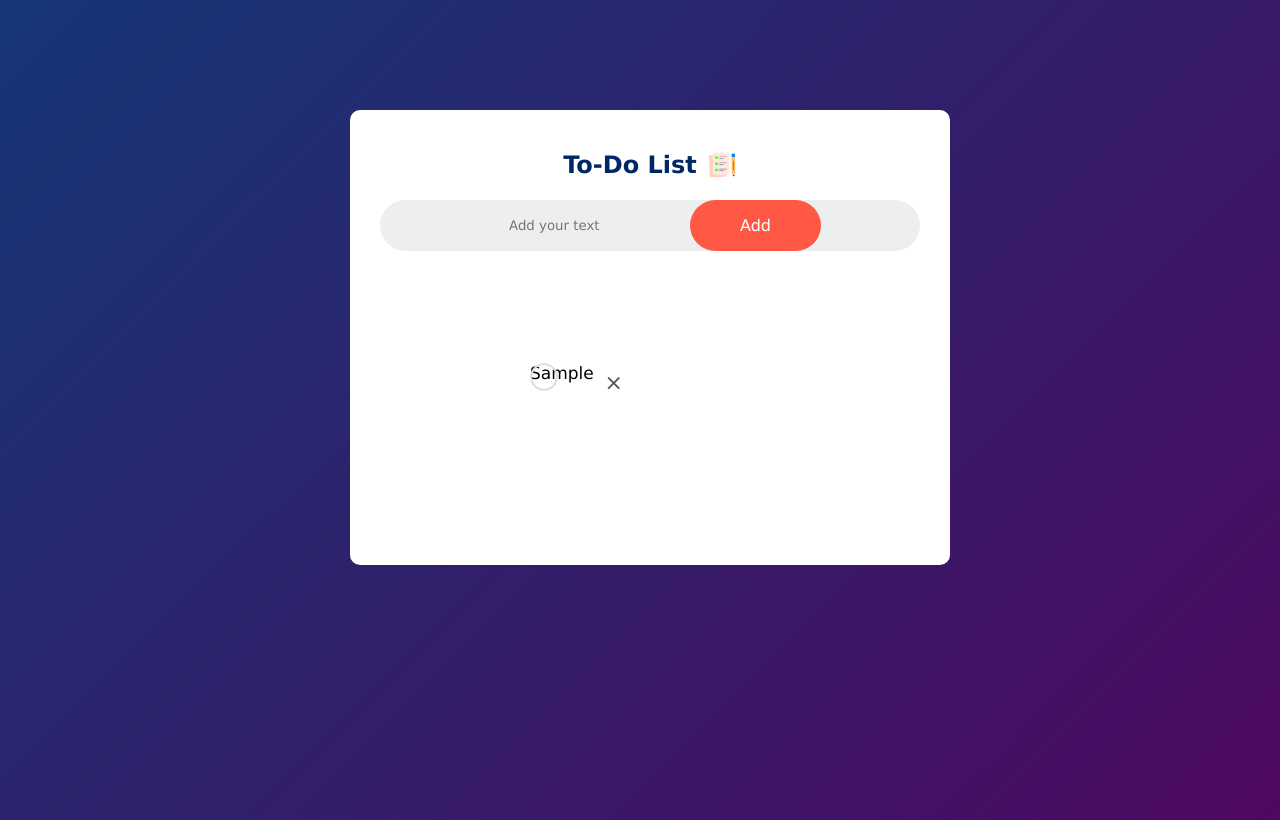
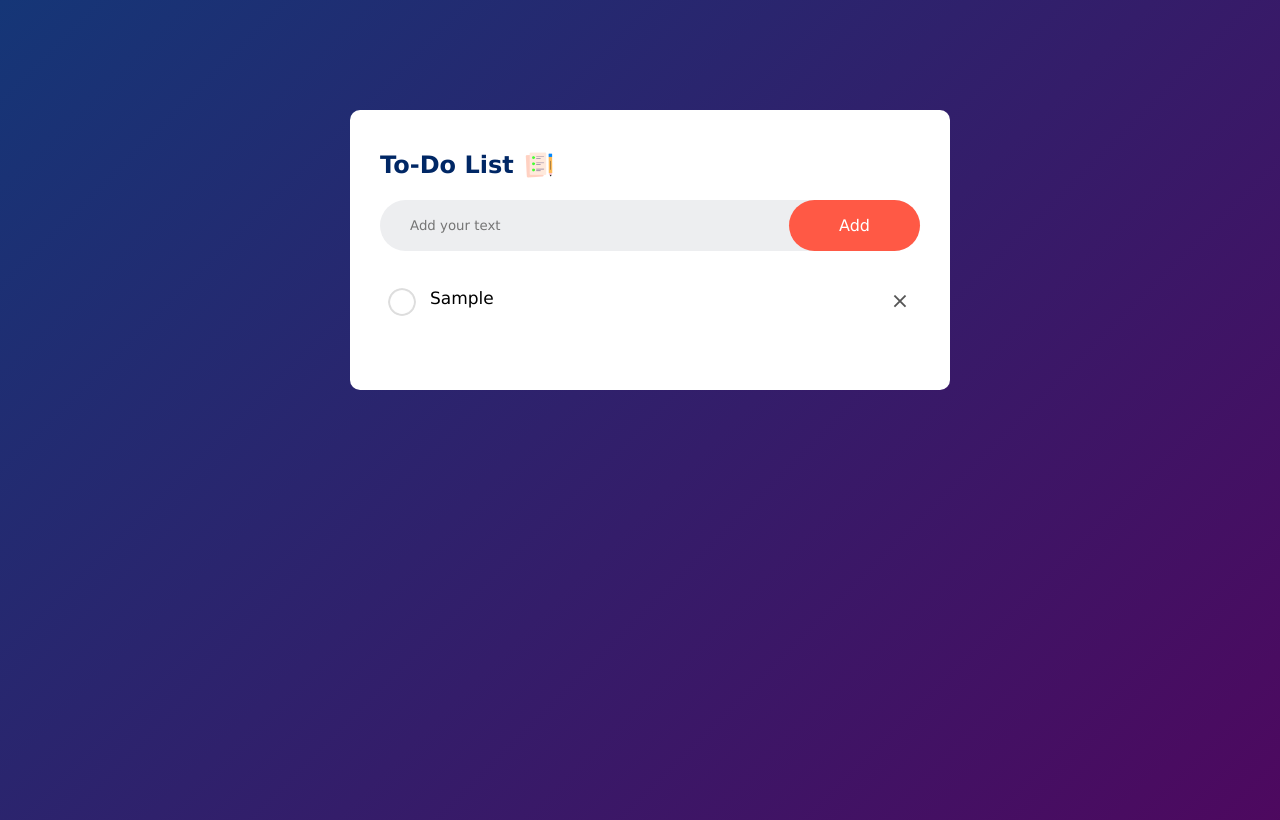
Before and after one commit to imAryansh/to-do-list, a plain HTML site: page index.html in a window 1280 px wide. Both pictures are taken after typing "Sample" into the empty fields and a click on the button "Add". Drawn offline with Linux system fonts and the light colour scheme.

Commit message:
changes updated

```diff
--- a/index.html
+++ b/index.html
@@ -12,16 +12,11 @@
             <h2>To-Do List<img src="images/icon.png"></h2>
             <div class="row">
                 <input type="text" id="input-box" placeholder="Add your text">
-                <button onclick=addTask()>Add</button>
+                <button onclick="addTask()">Add</button>
             </div>
+                <ul id="list-container">
 
-                <ul id="list-container">
-                    <!-- <li class="checked">Task 1</li>
-                    <li>Task 2</li>
-                    <li>Task 3</li> -->
                 </ul>
-
-
         </div>
     </div>
     <script src="script.js"></script>
--- a/style.css
+++ b/style.css
@@ -21,7 +21,7 @@
     color:#002765;
     display:flex;
     align-items: center;
-    justify-content: center;
+    /* justify-content: center; */
     margin-bottom: 20px;
 }
 .todo-app h2 img{
@@ -31,14 +31,15 @@ margin-left:10px;
 .row{
     display:flex;
     align-items: center;
-    justify-content: center;
+    /* justify-content: center; */
+    justify-content: space-between;
     background: #edeef0;
     border-radius: 30px;
     padding-left: 20px;
     margin-bottom: 25px;
 }
 input{
-    flex:0;
+    flex:1;
     border:none;
     outline:none;
     background: transparent;
@@ -56,12 +57,13 @@ button{
     border-radius: 40px;
 }
 ul li{
-    list-style-type: none;
+    list-style: none;
     font-size:17px;
     padding:12px 8px 12px 50px;
     user-select:none;
     cursor:pointer;
-    margin:100px;
+    //margin:100px;
+    position:relative;
 }
 ul li::before{
     content:'';
@@ -72,6 +74,8 @@ ul li::before{
     background-image: url('images/unchecked.png');
     background-size: cover;
     background-position: center;
+    top:12px;
+    left:8px;
 }
 ul li.checked{
     color:#555;
@@ -80,10 +84,11 @@ ul li.checked{
 ul li.checked::before{
 background-image: url('images/checked.png');
 }
+
 ul li span{
 position:absolute;
-/* right:0;
-top:5px; */
+right:0;
+top:5px;
 width:40px;
 height:40px;
 font-size:22px;
```
